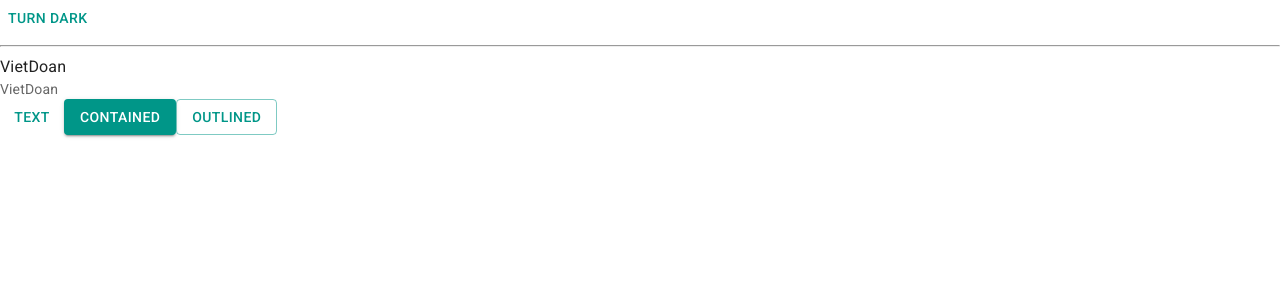
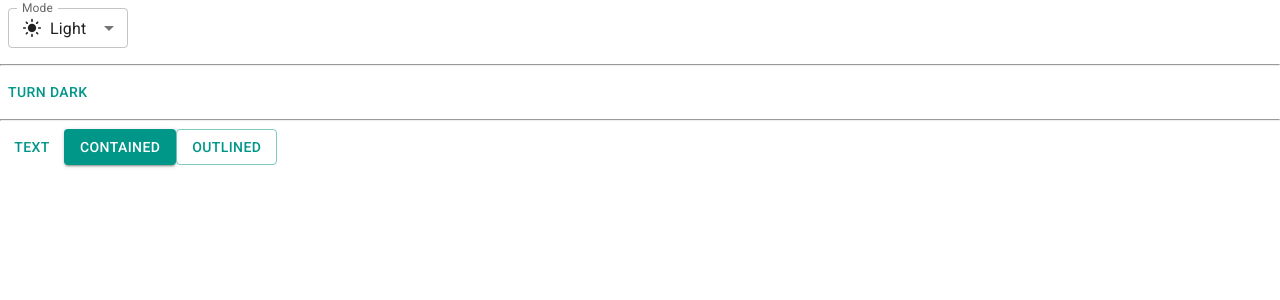
Before and after one commit to Gressi-177/trello-web, a React (Vite) app: page / in a window 1280 px wide. Shown: the top 300 px of the page. Built offline with nearby package versions, Linux system fonts and the light colour scheme.

Commit message:
chore: Add mode selection dropdown for light, dark, and system modes

```diff
--- a/src/App.jsx
+++ b/src/App.jsx
@@ -1,9 +1,58 @@
+import DarkModeOutlined from '@mui/icons-material/DarkModeOutlined'
+import LightModeIcon from '@mui/icons-material/LightMode'
+import SettingsBrightness from '@mui/icons-material/SettingsBrightness'
+import Box from '@mui/material/Box'
 import Button from '@mui/material/Button'
-import Typography from '@mui/material/Typography'
+import FormControl from '@mui/material/FormControl'
+import InputLabel from '@mui/material/InputLabel'
+import MenuItem from '@mui/material/MenuItem'
+import Select from '@mui/material/Select'
 import { useColorScheme } from '@mui/material/styles'
+
+function ModeSelect() {
+  const { mode, setMode } = useColorScheme()
+
+  const handleChange = (event) => {
+    const selectedMode = event.target.value
+    setMode(selectedMode)
+  }
+
+  return (
+    <FormControl sx={{ m: 1, minWidth: 120 }} size='small'>
+      <InputLabel id='label-select-dark-light-mode'>Mode</InputLabel>
+      <Select
+        labelId='label-select-dark-light-mode'
+        id='dark-light-mode'
+        value={mode}
+        label='Mode'
+        onChange={handleChange}
+      >
+        <MenuItem value='light'>
+          <div style={{ display: 'flex', alignItems: 'center', gap: '8px' }}>
+            <LightModeIcon fontSize='small' />
+            Light
+          </div>
+        </MenuItem>
+        <MenuItem value='dark'>
+          <Box sx={{ display: 'flex', alignItems: 'center', gap: 1 }}>
+            <DarkModeOutlined fontSize='small' />
+            Dark
+          </Box>
+        </MenuItem>
+        <MenuItem value='system'>
+          <Box sx={{ display: 'flex', alignItems: 'center', gap: 1 }}>
+            <SettingsBrightness fontSize='small' />
+            System
+          </Box>
+        </MenuItem>
+      </Select>
+    </FormControl>
+  )
+}
 
 function ModeToggle() {
   const { mode, setMode } = useColorScheme()
+
   return (
     <Button
       onClick={() => {
@@ -18,12 +67,10 @@
 function App() {
   return (
     <>
+      <ModeSelect />
+      <hr />
       <ModeToggle />
       <hr />
-      <div>VietDoan</div>
-      <Typography variant='body2' color='text.secondary'>
-        VietDoan
-      </Typography>
       <Button variant='text'>Text</Button>
       <Button variant='contained'>Contained</Button>
       <Button variant='outlined'>Outlined</Button>
```
